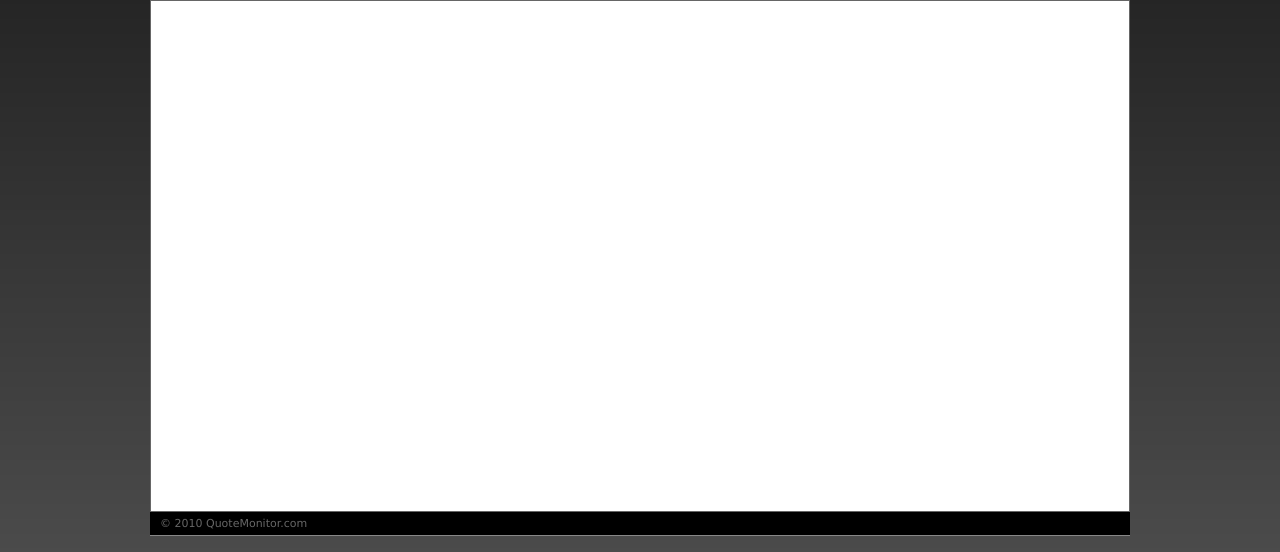
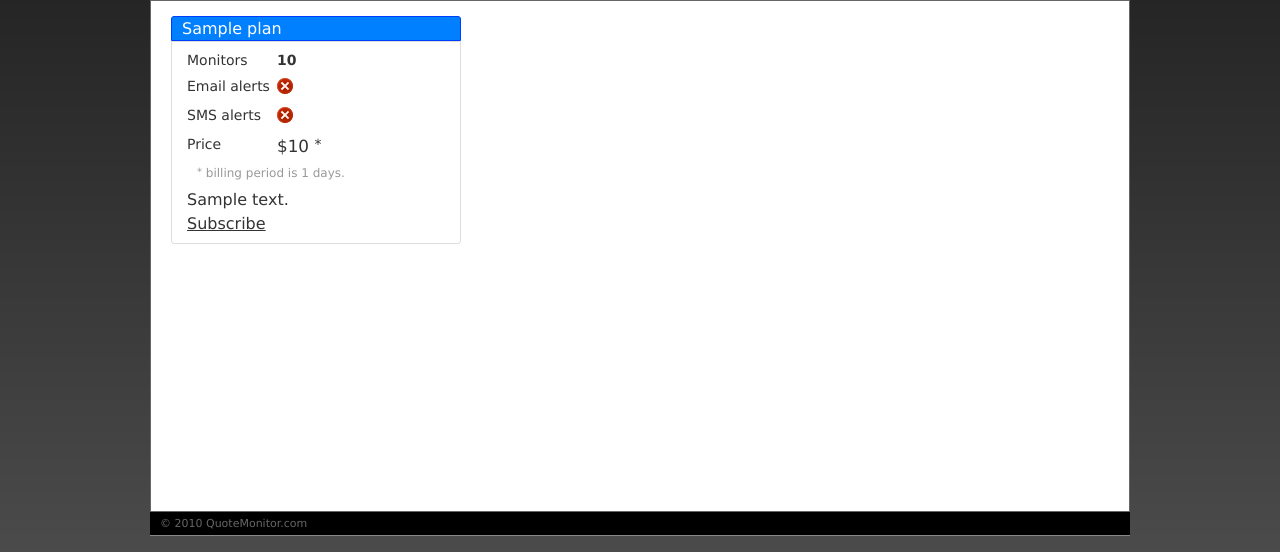
Before and after one commit to ezl/chromano_trial, a Django app: template templates/plans.html in a window 1280 px wide. Shown: the part 55-607 px from the top of the page. Run offline with Django 3.2, Linux system fonts and the light colour scheme; the template is opened without the code that fills it: most values are stand-ins (such as "Sample title", 1, 10 or a date in 2020); some libraries are stand-ins or nearby versions.

Commit message:
plans page

```diff
--- a/static/css/style.css
+++ b/static/css/style.css
@@ -17,6 +17,24 @@ body { font-family: Verdana, sans-serif; }
     color: #eee; background: rgba(64,64,64,0.8); }
 #footer { margin-bottom: 20px; padding: 5px 10px; font-size: 11px;
     background-color: #000; color: #666; border-bottom: 1px solid #888; }
+
+/* plans page */
+.sub-plan { width: 290px; margin: 10px; }
+.sub-plan > div { padding: 10px 15px; }
+.sub-plan h3 { padding: 2px 10px; }
+.sub-plan li { margin-bottom: 10px; font-size: 14px; }
+.sub-plan label { float: left; width: 90px; }
+.sub-plan em { font-weight: bold; }
+.sub-plan p { margin: 5px 0; }
+.sub-plan .note { margin: 10px; font-size: 12px; color: #999; }
+
+.sub-plan-container { overflow: auto; }
+.sub-plan-container > * { float: left; }
+.sub-plan .icon { display: inline-block; }
+.icon-yes { background: url('../icons/icon_yes.png'); }
+.icon-no { background: url('../icons/icon_no.png'); }
+
+/* registration page */
 
 /* watch page: add form */
 .add-watch { float: left; margin: 10px 5px; position: relative; }
--- /dev/null
+++ b/templates/plan_include.html
@@ -0,0 +1,32 @@
+<div class="sub-plan">
+    <h3 class="ui-state-active ui-corner-top">{{ plan.name }}</h3>
+    <div class="ui-widget-content ui-corner-bottom">
+    <ul>
+        <li>
+            <label>Monitors</label>
+            <em>{{ plan.max_price_watches }}</em>
+        </li>
+        <li>
+            <label>Email alerts</label>
+            <div class="icon {% if plan.allow_email_alerts %}icon-yes{% else %}icon-no{% endif %}"></div>
+        </li>
+        <li>
+            <label>SMS alerts</label>
+            <div class="icon {% if plan.allow_phone_alerts %}icon-yes{% else %}icon-no{% endif %}"></div>
+        </li>
+        <li>
+            <label>Price</label>
+            <big>{% if plan.billing_period_price %}
+                ${{ plan.billing_period_price }} <sup>*</sup>
+            {% else %}
+                free
+            {% endif %}</big>
+        </li>
+    </ul>
+    {% if plan.billing_period_price %}
+        <div class="note"><sup>*</sup> billing period is {{ plan.billing_period_length }} days.</div>
+    {% endif %}
+        {{ plan.description|linebreaks }}
+        <a href="{% url monitor.views.register plan.name|slugify %}">Subscribe</a>
+    </div>
+</div>
--- a/templates/plans.html
+++ b/templates/plans.html
@@ -1 +1,9 @@
 {% extends "base.html" %}
+
+{% block content %}
+<div class="sub-plan-container">
+{% for plan in plans %}
+    {% include "plan_include.html" %}
+{% endfor %}
+</div>
+{% endblock %}
```
Also changed, not shown: apps/monitor/views.py (+15 -2 lines), static/icons/icon_no.png (added), static/icons/icon_yes.png (added).
